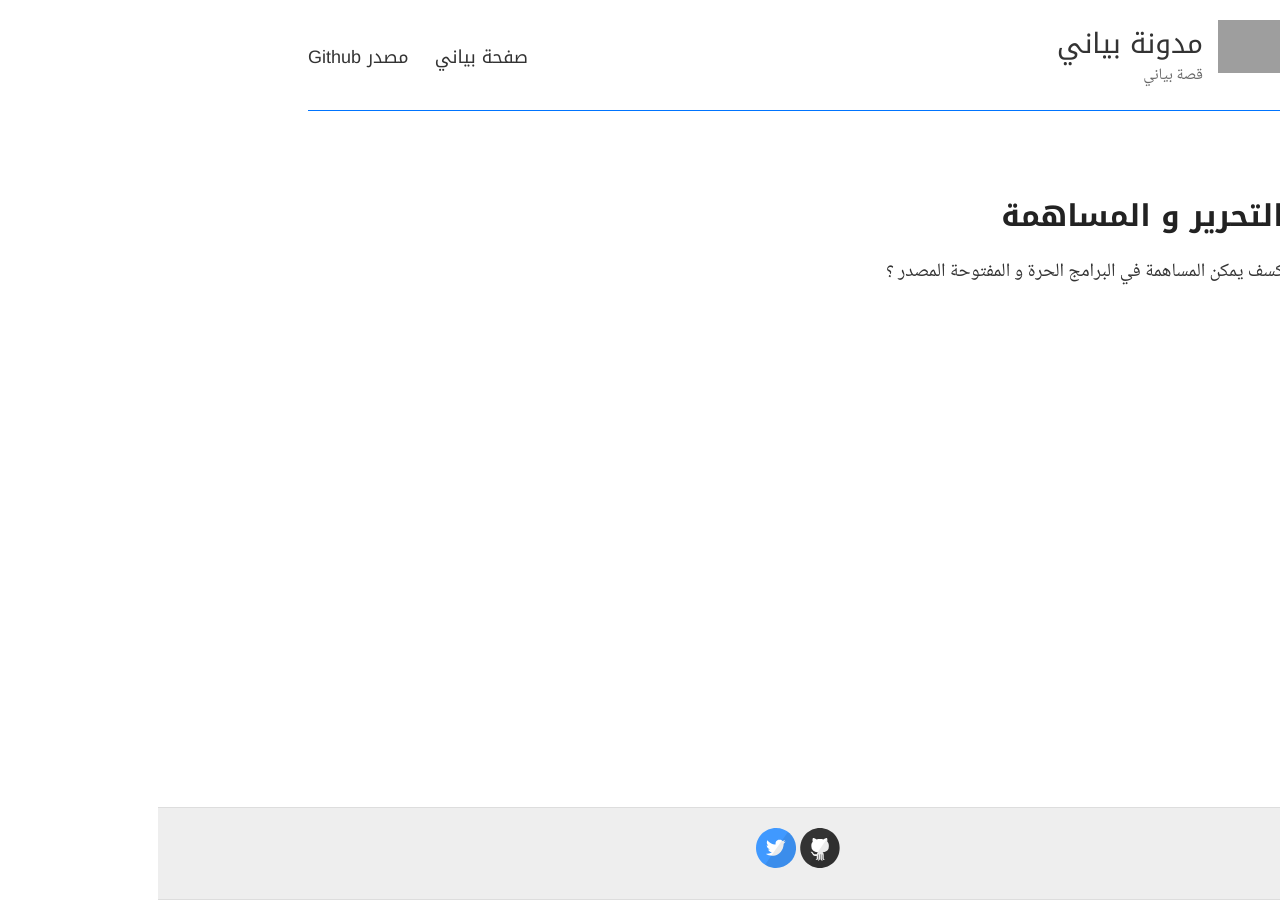
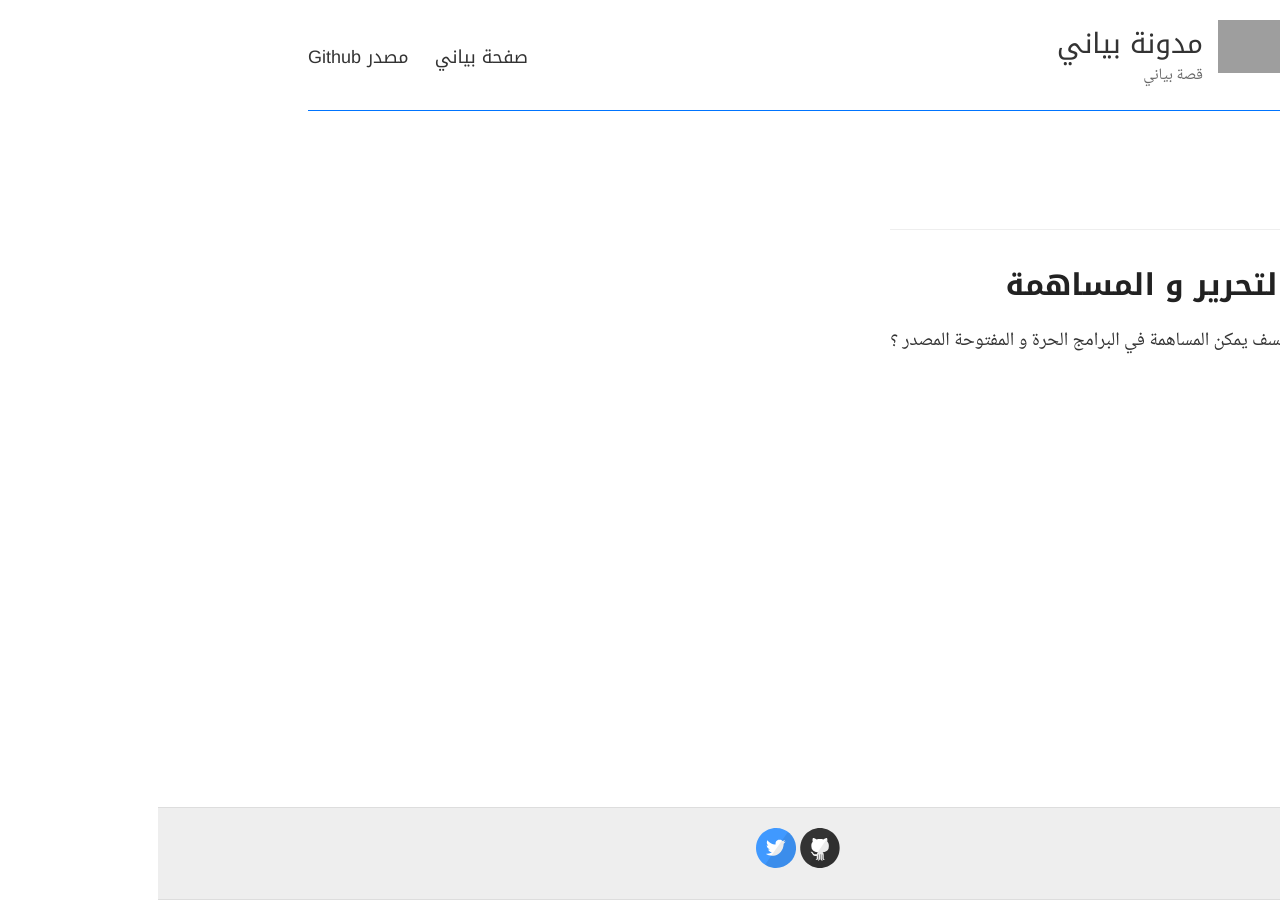
Before and after one commit to bayanyblog/bayanyblog.github.io, a Jekyll site: the page built from index.html, in a window 1280 px wide. Built offline with Jekyll 4.4.1, drawn with Linux system fonts in a browser that asks for light colours; grey boxes are pictures that could not be loaded.

```diff
--- a/index.html
+++ b/index.html
@@ -4,7 +4,7 @@ layout: default
 
 <div class="posts" style="display: inline-block">
   {% for post in site.posts %}{{ post.img }}
-    <article class="post" style="display: inline-block">
+    <article class="post">
       <h1><a href="{{ site.baseurl }}{{ post.url }}">{{ post.title }}</a></h1>
       <div class="entry">
         {{ post.description }}
```
